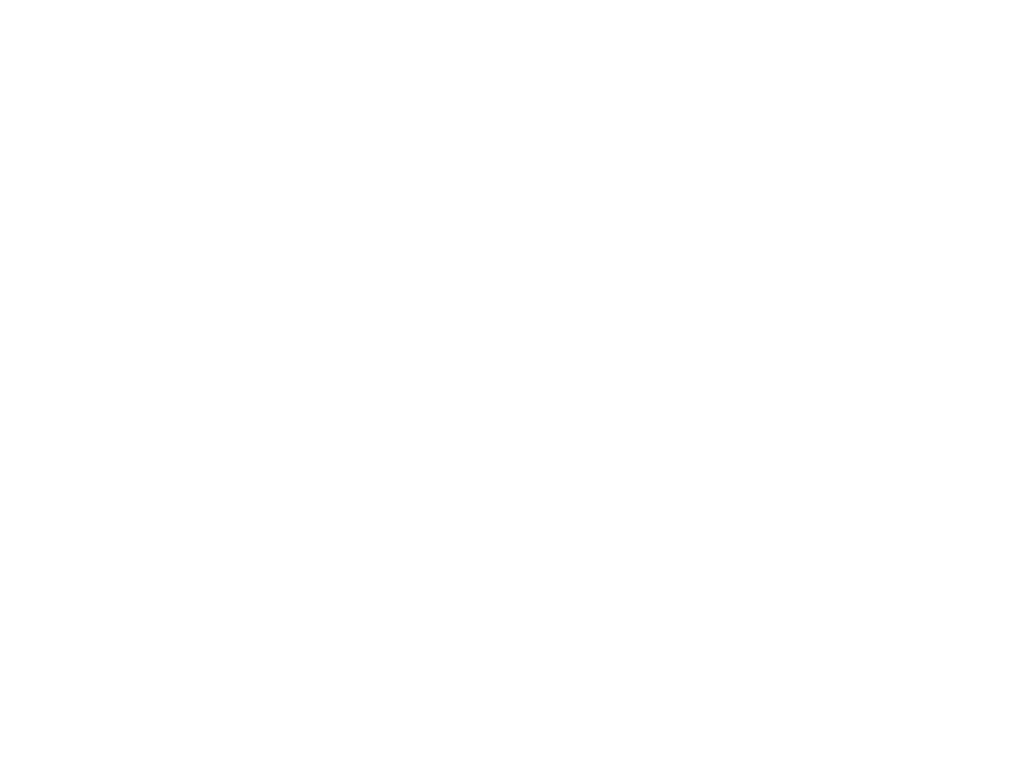
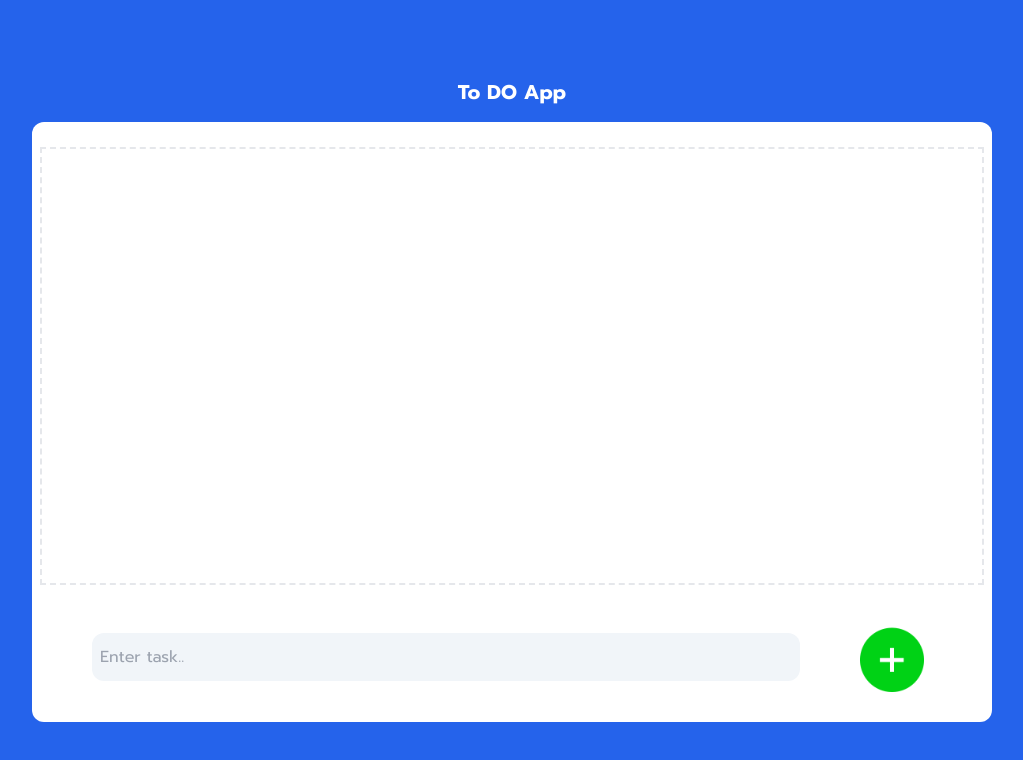
Before and after one commit to shibinashraf/front-end-mentor, a React (Create React App) app: page /to-do-app in a window 1280 px wide. Before the commit this address had no page. Shown: the top 760 px of the page, without its empty margins (128-1151 px from the left). Built offline with nearby package versions, Linux system fonts and the light colour scheme.

Commit message:
to-do app done

```diff
--- a/src/App.js
+++ b/src/App.js
@@ -3,6 +3,7 @@ import Results from "./Results";
 import Home from "./Home";
 import AgeApp from "./AgeApp";
 import { BrowserRouter, Routes, Route, Link } from "react-router-dom";
+import ToDo from "./ToDo";
 
 const App = () => {
   return (
@@ -12,6 +13,7 @@ const App = () => {
         <Route path="/qr-code" element={<QrCode />} />
         <Route path="/results" element={<Results />} />
         <Route path="/age-app" element={<AgeApp />} />
+        <Route path="/to-do-app" element={<ToDo />} />
       </Routes>
     </>
   );
--- a/src/Home.jsx
+++ b/src/Home.jsx
@@ -21,7 +21,7 @@ export default function Home(){
         <Load/>
       ) : (
         <div className=" bg-slate-900 h-screen w-screen flex flex-col  items-center justify-center">
-            <p className=" text-slate-100 text-center text-3xl ">
+            <p className=" text-slate-100 text-center text-2xl ">
             View my frontend practice projects</p>
             <Pagenav/>
     </div>)}
--- /dev/null
+++ b/src/ToDo.jsx
@@ -0,0 +1,72 @@
+import React, { useState } from "react";
+import add from './assets/add.png';
+import remove from './assets/remove.png'
+
+export default function ToDo(){
+        const [tasks, setTasks] = useState([]);
+        const [newTask, setNewTask] = useState("");
+
+        const handleInputChange = (e) => {
+          setNewTask(e.target.value);
+        };
+
+        const handleAddTask = () => {
+          if (newTask.trim() !== "") {
+            setTasks([...tasks, { text: newTask, completed: false }]);
+            setNewTask("");
+          }
+        };
+
+        const handleDeleteTask = (index) => {
+          const updatedTasks = [...tasks];
+          updatedTasks.splice(index, 1);
+          setTasks(updatedTasks);
+        };
+
+    const List = ({ tasks }) =>{
+        return(
+            <>
+
+          {tasks.map((task, index) => (
+            <div className="flex flex-row w-full justify-evenly p-2">
+            <React.Fragment key={index}>
+              <div className="w-3/4 bg-blue-300 rounded-xl p-4">
+                <ul>
+                  <li>{task.text}</li>
+                </ul>
+              </div>
+              <button
+                onClick={() => handleDeleteTask(index)}
+                className="md:h-14 md:w-14 h-12 w-12 drop-shadow-lg flex items-center pl-1 hover:drop-shadow-xl"
+              >
+                <img src={remove} alt="remove"></img>
+              </button>
+
+            </React.Fragment>
+            </div>
+          ))}
+
+      </>
+    );
+  };
+    return(
+        <div className="bg-blue-600 h-screen w-screen flex flex-col justify-center gap-4 items-center">
+            <div className="text-white font-bold text-xl"><p>To DO App</p></div>
+
+            <div className="h-3/4 w-3/4 bg-white rounded-xl flex flex-col items-center p-2 justify-evenly">
+
+                <div className="w-full flex flex-col items-center border-dashed border-2 border-gray-200 overflow-auto no-scrollbar p-4 h-3/4">
+                <List tasks= {tasks}/>
+                </div>
+                <div className='flex md:flex-row flex-col w-full items-center justify-evenly mt-4'>
+                <input className='h-12 w-3/4 p-2 bg-slate-100 rounded-xl ' value={newTask} onChange={handleInputChange} placeholder="Enter task.."></input>
+                <button onClick={handleAddTask}><div className='m-2 h-16 w-16 rounded-full hover:drop-shadow-xl'><img src={add} alt='add'></img></div></button>
+                </div>
+
+
+            </div>
+        </div>
+
+    )
+
+}
--- a/src/components/Pagenav.jsx
+++ b/src/components/Pagenav.jsx
@@ -17,17 +17,25 @@ export default function Pagenav(){
                   <li className="hover:text-blue-300 pt-2">
                     <Link to="/age-app">Age App</Link>
                   </li>
+                  <li className="hover:text-blue-300 pt-2">
+                    <Link to="/to-do-app">To Do App</Link>
+                  </li>
                   </ul>
                 </div>
                 )
                 }
   const [isShown, setIsShown] = useState(false);
-  const handleClick = event => {
-      setIsShown(!isShown);
+  const handleMouseEnter = event => {
+      setIsShown(true);
+      setTimeout(() => {
+        setIsShown(false)
+      }, 3000);
     };
+
+
     return(
         <>
-      <button onClick={handleClick}><div className="w-14 h-14 rounded-full flex fixed bottom-8 right-4 hover:w-16 hover:h-16 hover:animate-bounce " ><img src ={nav} alt='nav'></img></div></button>
+      <button onMouseEnter={handleMouseEnter}><div className="w-14 h-14 rounded-full flex fixed bottom-8 right-4 hover:w-16 hover:h-16 " ><img src ={nav} alt='nav'></img></div></button>
       {isShown && <NavMenu />}
         </>
 
--- a/src/index.css
+++ b/src/index.css
@@ -21,3 +21,17 @@ code {
     @apply transition-all duration-[400ms] ease-in-out;
   }
 }
+@layer utilities {
+  @variants responsive {
+    /* Hide scrollbar for Chrome, Safari and Opera */
+    .no-scrollbar::-webkit-scrollbar {
+        display: none;
+    }
+
+    /* Hide scrollbar for IE, Edge and Firefox */
+    .no-scrollbar {
+        -ms-overflow-style: none;  /* IE and Edge */
+        scrollbar-width: none;  /* Firefox */
+    }
+  }
+}
```
Also changed, not shown: src/assets/add.png (added), src/assets/remove.png (added).
